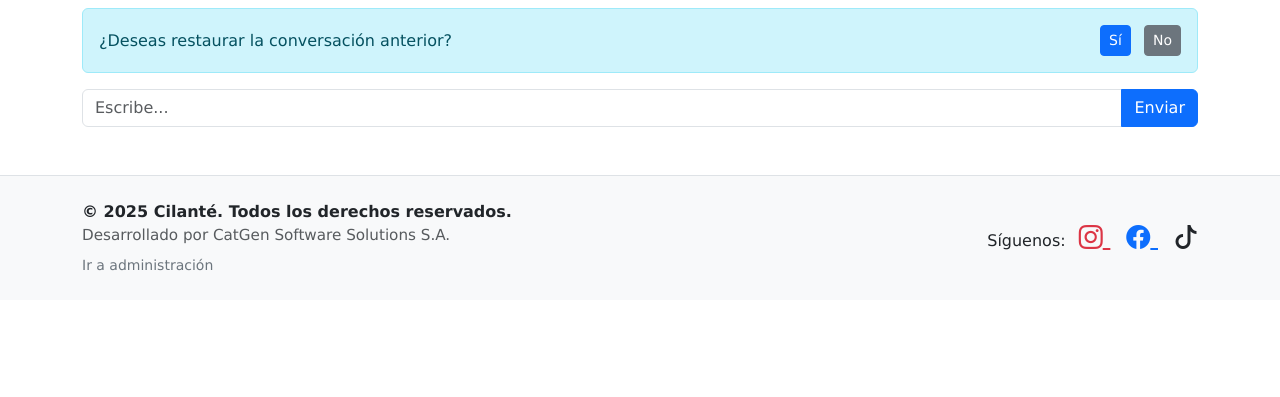
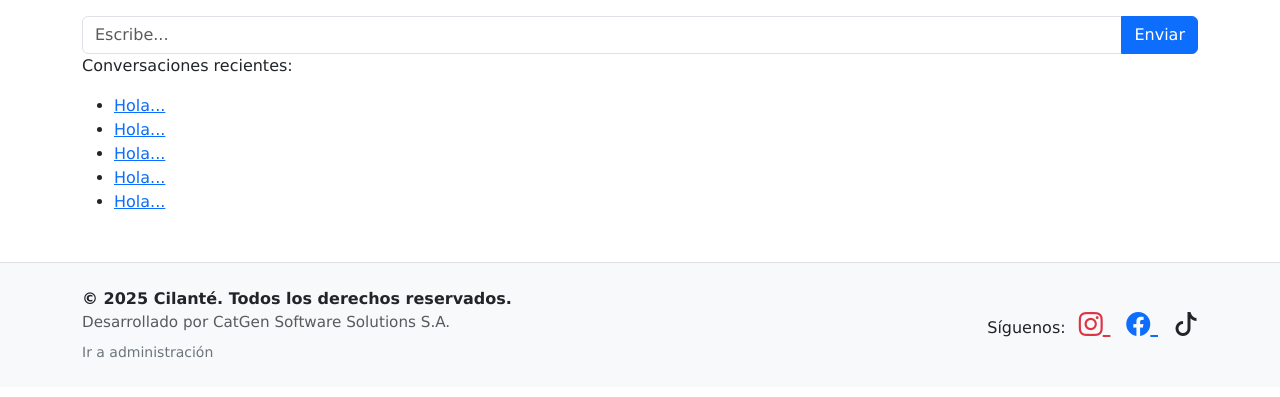
Before and after one commit to dylanbitz/cilante-store, a Flask app: page /assistant/chat in a window 1280 px wide. Shown: the part 104-501 px from the top of the page. Run offline with Flask 3, Linux system fonts and the light colour scheme; a user stored in the database is signed in.

Commit message:
añadir manejo de conversaciones recientes en la interfaz de chat

```diff
--- a/cilante/assistant/routes.py
+++ b/cilante/assistant/routes.py
@@ -40,6 +40,7 @@ def chat():
     mensaje = []
     recientes = {}
     botonSi = False
+    ultimo_log = None
     if current_user.is_authenticated:
         ultimo_log = ChatLogs.query.filter_by(
             user_id=current_user.user_id
--- a/cilante/templates/assistant/chat.html
+++ b/cilante/templates/assistant/chat.html
@@ -2,6 +2,25 @@
 
 {% block scripts%}
 <script src="{{ url_for('static', filename='js/chatbot.js') }}" defer></script>
+{% endblock %}
+
+{% block user_dropdown %}
+<li class="list-group-item dropdown">
+    <a class="text-decoration-none" href="#" role="button" id="conversationsDropdown"
+        data-bs-toggle="dropdown" data-bs-display="static" aria-expanded="false">
+        <i class="bi bi-chat-left-text"></i> Conversaciones anteriores
+    </a>
+    <ul class="dropdown-menu dropdown-menu-end w-100" aria-labelledby="conversationsDropdown">
+        {% for con in conversaciones_recientes %}
+        <li>
+            <a href="#" class="restore-conversation" data-conversation-id="{{ con.conversation_id }}">
+                {{ con.preview }}
+            </a>
+        </li>
+        {% endfor %}
+    </ul>
+
+</li>
 {% endblock %}
 
 {% block body %}
@@ -11,40 +30,26 @@
     </header>
     <main>
         <section id="chat-container">
-            {% if current_user.is_authenticated %}
-                {% if ultimo_log %}
-                <div class="alert alert-info d-flex justify-content-between align-items-center" id="restore-prompt">
-                    <span>¿Deseas restaurar la conversación anterior?</span>
-                    <div>
-                        <button id="restore-yes" class="btn btn-sm btn-primary me-2">Sí</button>
-                        <button id="restore-no" class="btn btn-sm btn-secondary">No</button>
-                    </div>
-                </div>
-                    {%if botonSi%}
-                    <div id="chat-box" class="chat-box">
-                        {% for m in messages %}
-                        <div class="bubble user">
-                            {{ m.mensaje_usuario }}
-                        </div>
-                        <div class="bubble bot">
-                            {{ m.respuesta_bot }}
-                            <div class="small text-muted">{{ m.created_at.strftime('%H:%M') }}</div>
-                        </div>
-                        {% endfor %}
-                    </div>
-                    {% else %}
-                    <div id="chat-box" class="chat-box"></div>
-                    {% endif %}
-                {% else %}
-                <div id="chat-box" class="chat-box"></div>
-                {% endif %}
-            {% else %}
             <div id="chat-box" class="chat-box"></div>
-            {% endif %}
             <div class="input-group mt-3">
                 <input id="user-input" class="form-control" placeholder="Escribe..." />
                 <button id="send-button" class="btn btn-primary">Enviar</button>
             </div>
+            {% if current_user.is_authenticated %}
+            <div>
+                <p>Conversaciones recientes:</p>
+                <ul>
+                    {% for con in conversaciones_recientes %}
+                    <li>
+                        <a href="#" class="restore-conversation" data-conversation-id="{{ con.conversation_id }}">
+                            {{ con.preview }}
+                        </a>
+                    </li>
+                    {% endfor %}
+                </ul>
+            </div>
+            {% endif %}
+
         </section>
     </main>
 </div>
```
